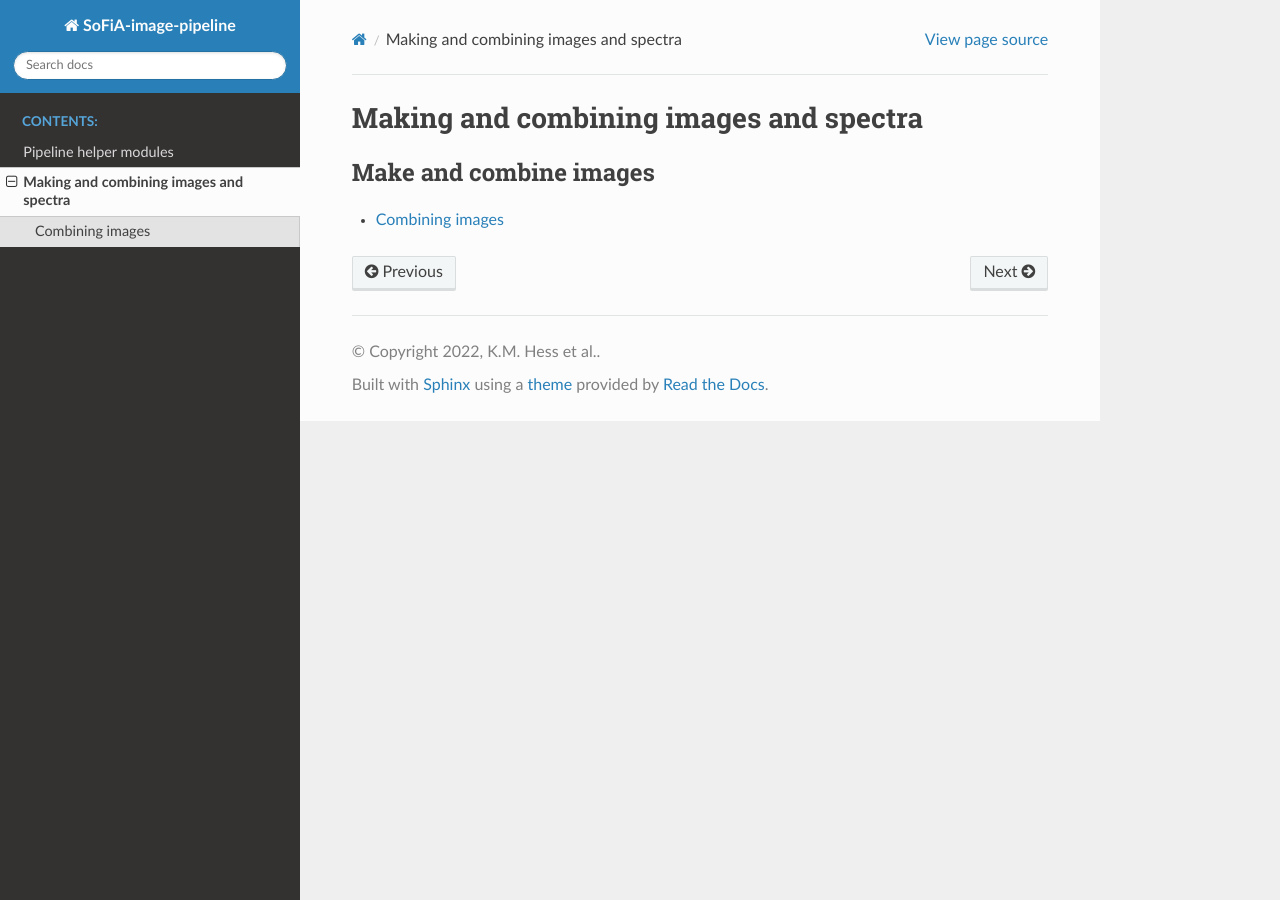
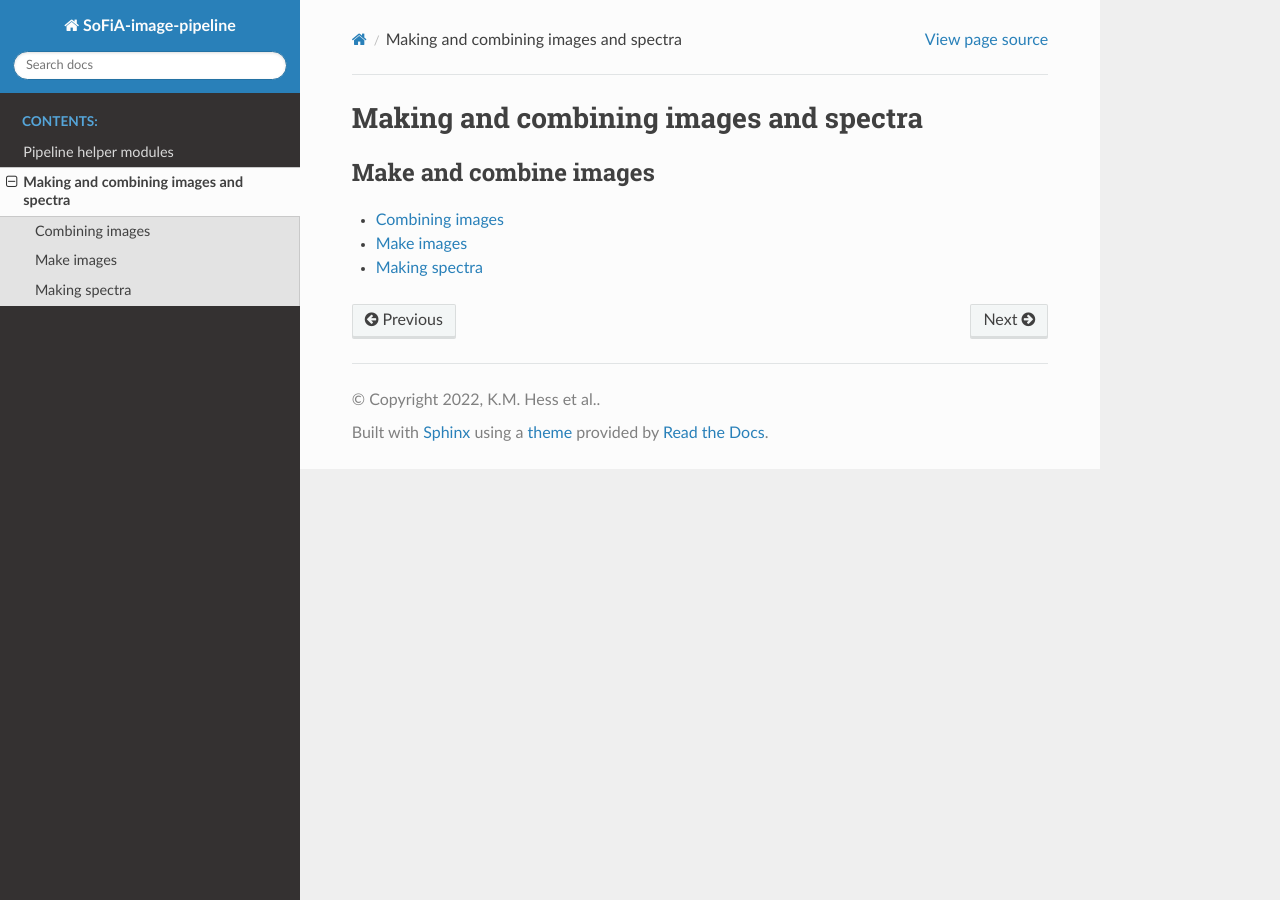
Before and after one commit to kmhess/SoFiA-image-pipeline, a Sphinx documentation site: the page built from docs/src/index.rst, in a window 1280 px wide. Built offline with Sphinx 7.4.7 and the Read the Docs theme 2.0.0, drawn with Linux system fonts in a browser that asks for light colours.

Commit message:
More source files for the docs

```diff
--- a/docs/src/index.rst
+++ b/docs/src/index.rst
@@ -8,3 +8,5 @@ Making and combining images and spectra
    :caption: Make and combine images
 
    combine_images
+   make_images
+   make_spectra
--- /dev/null
+++ b/docs/src/make_images.rst
@@ -0,0 +1,5 @@
+Make images
+===========
+
+.. automodule:: src.make_images
+   :members:
--- /dev/null
+++ b/docs/src/make_spectra.rst
@@ -0,0 +1,5 @@
+Making spectra
+==============
+
+.. automodule:: src.make_spectra
+   :members:
```
